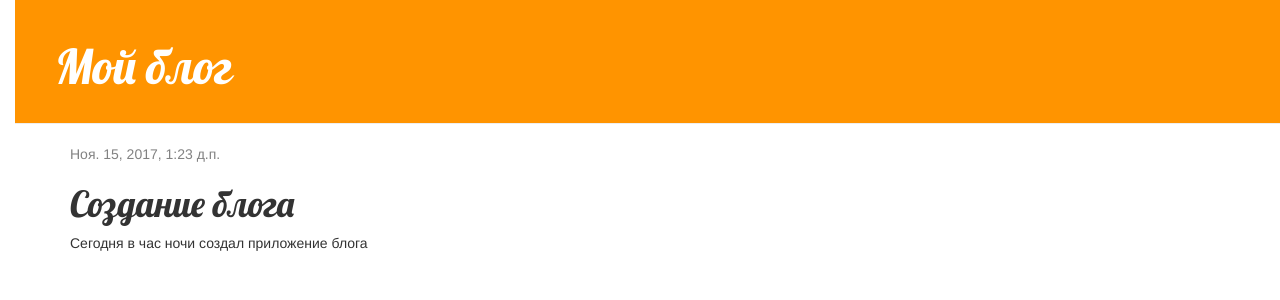
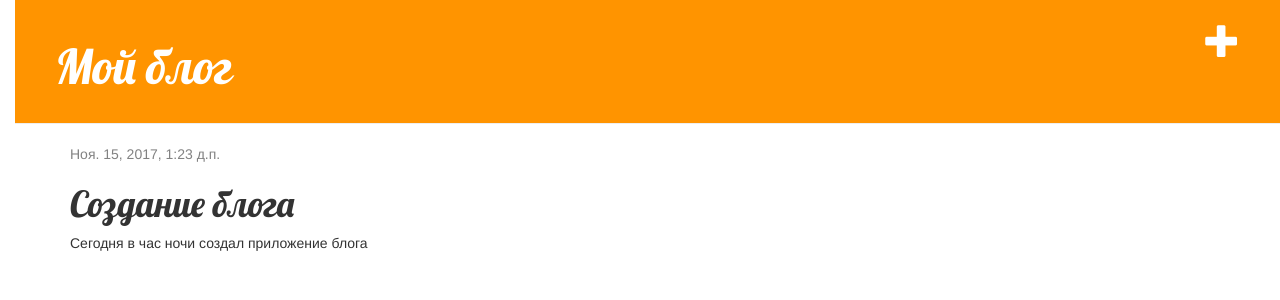
Before and after one commit to Finc8888/myblog, a Django app: page /post/1/ in a window 1280 px wide. Shown: the top 300 px of the page. Run offline with Django 3.2, Linux system fonts and the light colour scheme; data comes from the database, SQL or seed files in the repository; some libraries are stand-ins or nearby versions.

Commit message:
Ссылка на страницу с формой в базовом шаблоне

```diff
--- a/blog/templates/blog/base.html
+++ b/blog/templates/blog/base.html
@@ -11,6 +11,7 @@
 </head>
 <body>
  <div class="page-header">
+        <a href="{% url 'post_new' %}" class="top-menu"><span class="glyphicon glyphicon-plus"></span></a>
         <h1><a href="/">Мой блог</a></h1>
     </div>
     <div class="content container">
```
